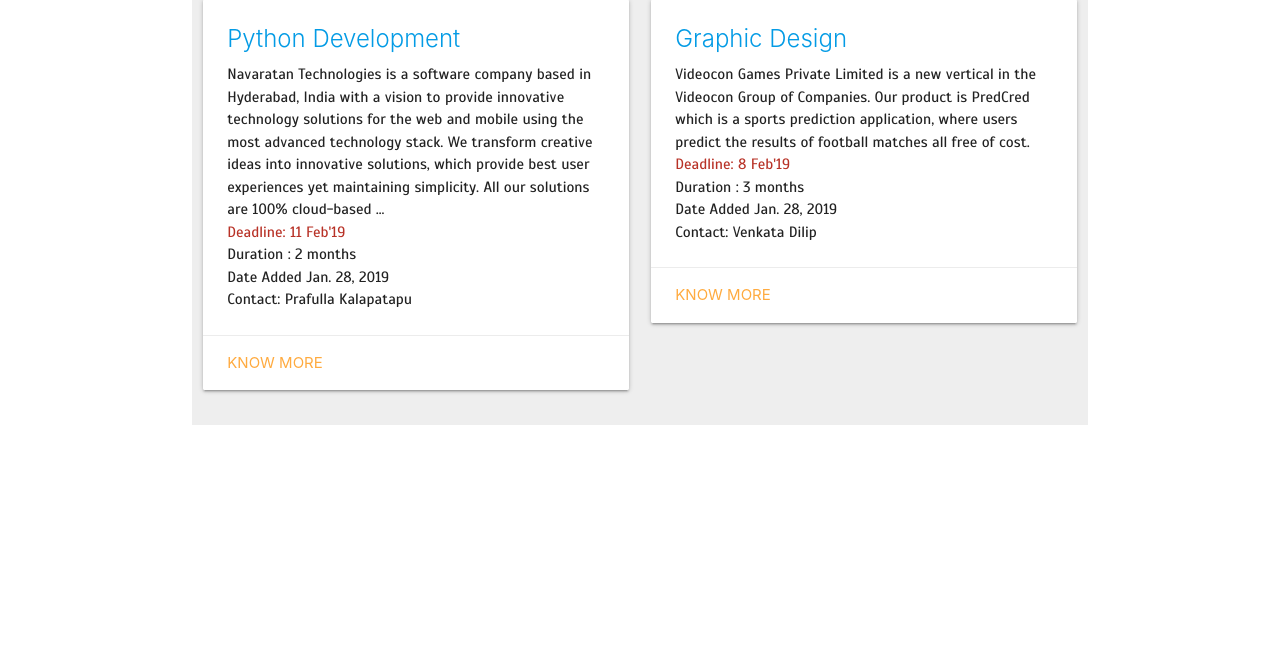
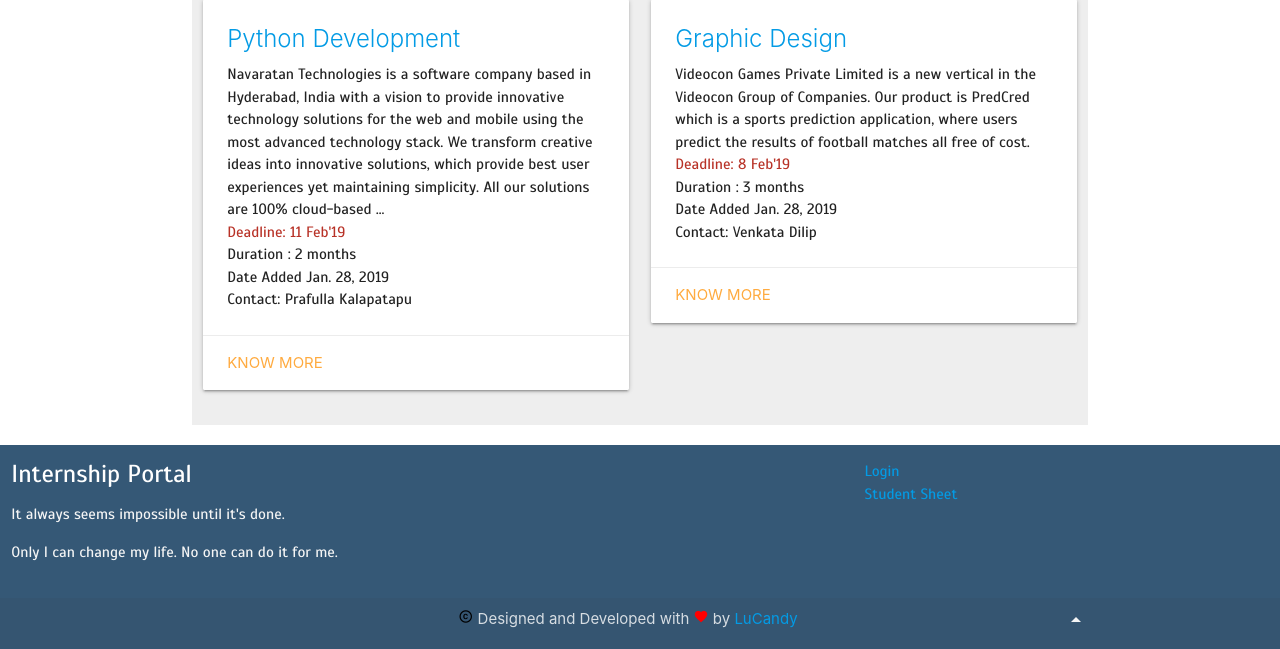
Before and after one commit to Rohithgilla12/InternshipPlatform, a Django app: page / in a window 1280 px wide. Shown: the part 635-1284 px from the top of the page. Before the commit the page ends 1060 px from the top, so only its background shows below. Run offline with Django 3.2, Linux system fonts and the light colour scheme; data comes from the database, SQL or seed files in the repository; some libraries are stand-ins or nearby versions.

Commit message:
Added footer

```diff
--- a/templates/base.html
+++ b/templates/base.html
@@ -14,6 +14,10 @@
     <title>{% block title %} Intership Portal {% endblock %}</title>
     <style>
 
+
+      .footer-copyright{
+        text-align:center;
+      }
       h1,h2,h3,h4,h5,h6,p,li{
         font-family: 'Scada', sans-serif;
         word-wrap: break-word;
@@ -33,6 +37,9 @@
       .logo{
         width:100pt;
       }
+      .no-padding-bottom {
+        padding:0px !important
+        }
     }
     </style>
   </head>
@@ -44,7 +51,9 @@
         {% block content %}
         {% endblock content %}
     </div>
-
+  </div>
+  </div>
+  {% include "footer.html" %}
   {% include "script.html" %}
   </body>
 </html>
--- /dev/null
+++ b/templates/footer.html
@@ -0,0 +1,28 @@
+    <footer class="page-footer no-padding no-padding-bottom" style=" background-color: rgb(53, 88, 118); ">
+    <div class="row no-padding no-padding-bottom">
+        <div class="col l6 s12">
+        <h5 class="white-text">Internship Portal</h5>
+        <p class="grey-text text-lighten-4">It always seems impossible until it's done.</p>
+        <p class="grey-text text-lighten-4">Only I can change my life. No one can do it for me. </p>
+        </div>
+        <div class="col l4 offset-l2 s12">
+        <ul style="color:white">
+          {% if user.is_authenticated %}
+          <li><a href="/create">Create</a></li>
+          <li><a href="/logout">Logout</a></li>
+          <li><a href="/profile">Profile</a></li>
+          {% else %}
+            <li><a href="/login">Login</a></li>
+          {% endif %}
+          <li><a href="/students">Student Sheet</a></li>
+        </ul>
+        </div>
+    </div>
+    </div>
+    <div class="footer-copyright" >
+            <div class="container" style="align-items:center">
+             <i class="tiny material-icons" style="color:black">copyright</i> Designed and Developed with <i class="tiny material-icons" style="color:red">favorite</i> by <a href="https://github.com/orgs/lucandy/">LuCandy</a>
+            <a class="grey-text text-lighten-4 right" href="/"><i class="material-icons">arrow_drop_up</i> </a>
+            </div>
+    </div>
+</footer>
```
